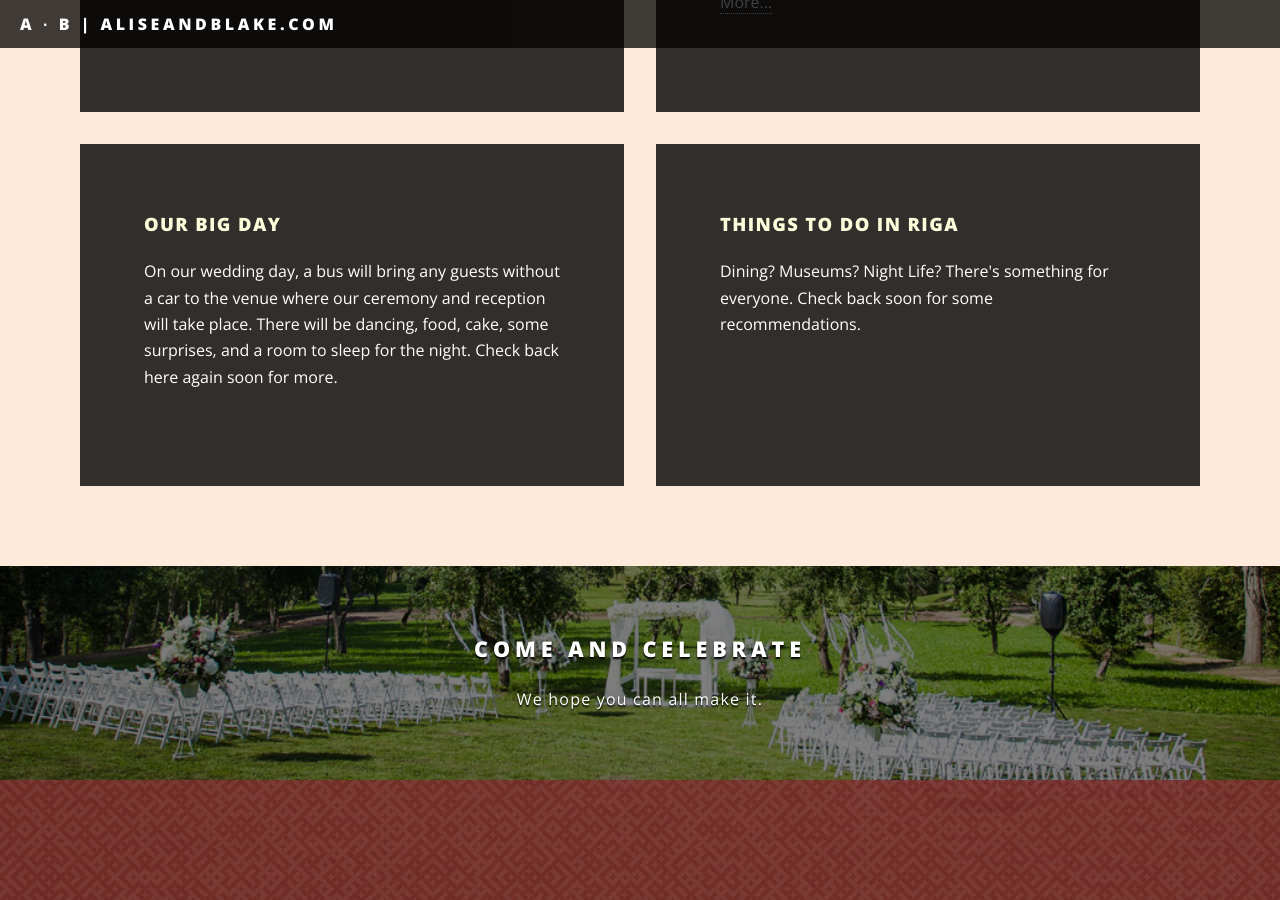
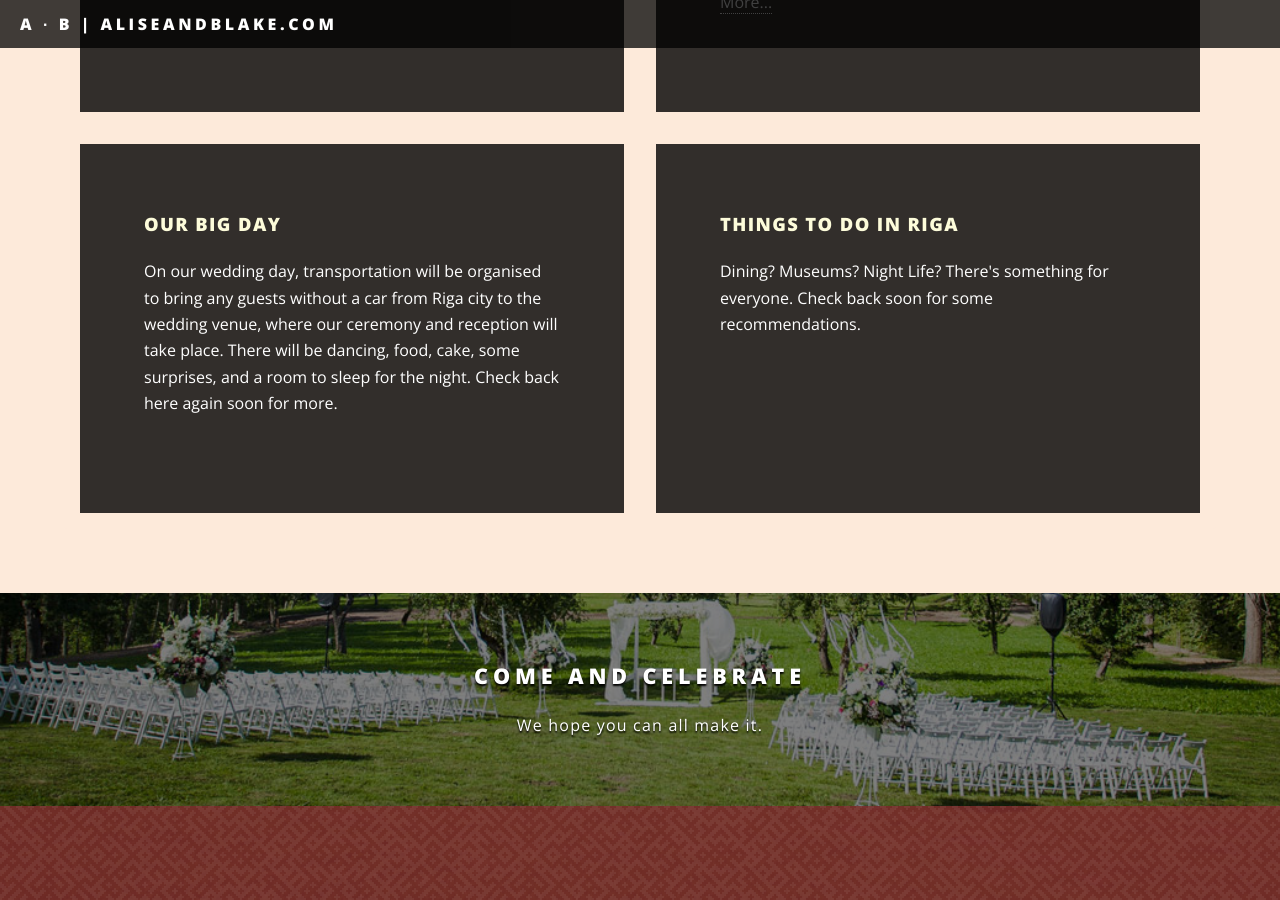
Before and after one commit to aliseandblake/aliseandblake.github.io, a Jekyll site: the page built from index.html, in a window 1280 px wide and 900 px high, scrolled down 1783 px. Built offline with Jekyll 4.4.1, drawn with Linux system fonts in a browser that asks for light colours.

Commit message:
dont say bus

```diff
--- a/index.html
+++ b/index.html
@@ -84,10 +84,11 @@ layout: landing
                   <h3>Our Big Day</h3>
                   <p>
 
-                  On our wedding day, a bus will bring any guests without a car
-                  to the venue where our ceremony and reception will take place.
-                  There will be dancing, food, cake, some surprises, and a room
-                  to sleep for the night. Check back here again soon for more.
+                  On our wedding day, transportation will be organised to bring
+                  any guests without a car from Riga city to the wedding venue,
+                  where our ceremony and reception will take place. There will
+                  be dancing, food, cake, some surprises, and a room to sleep
+                  for the night. Check back here again soon for more.
 
                   </p>
                 </li>
```
